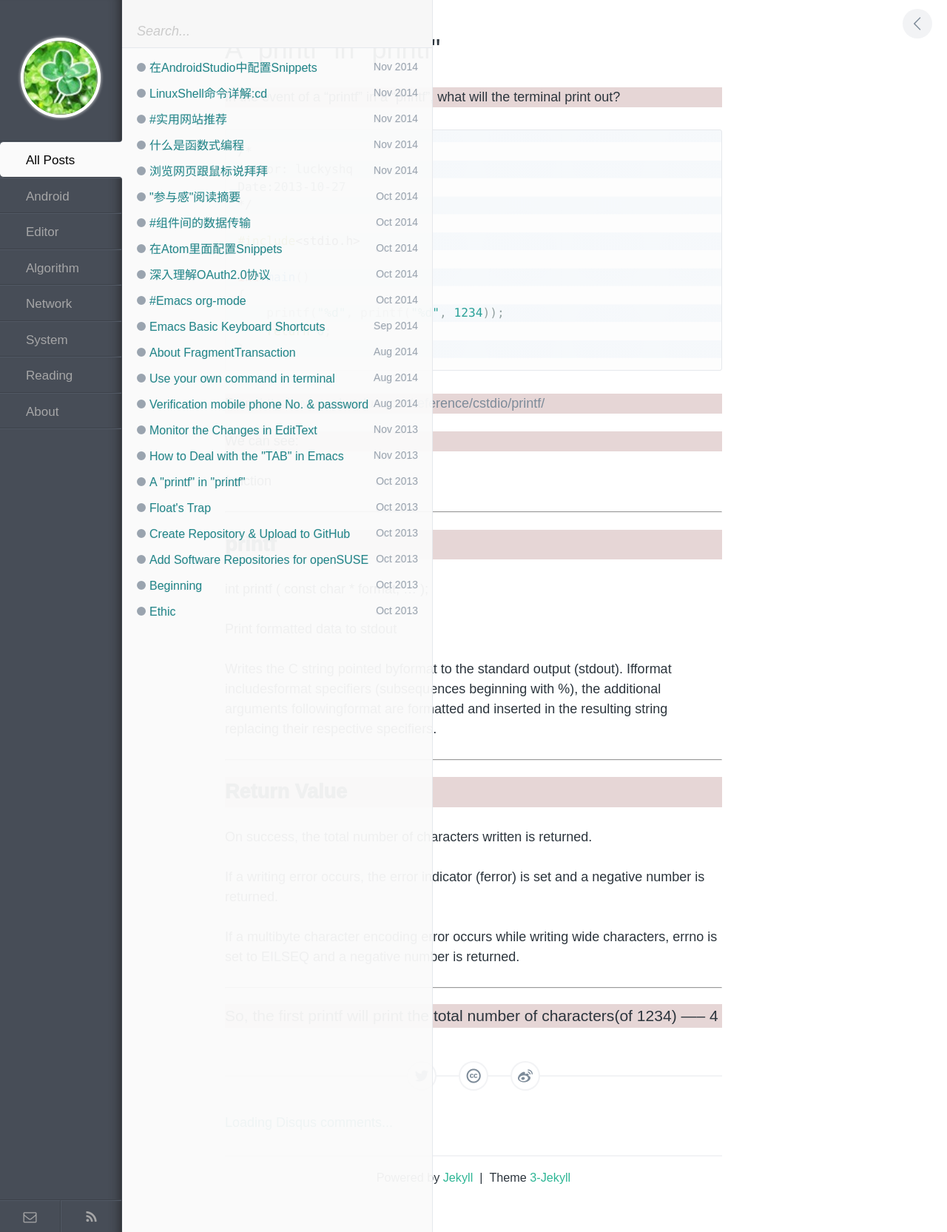
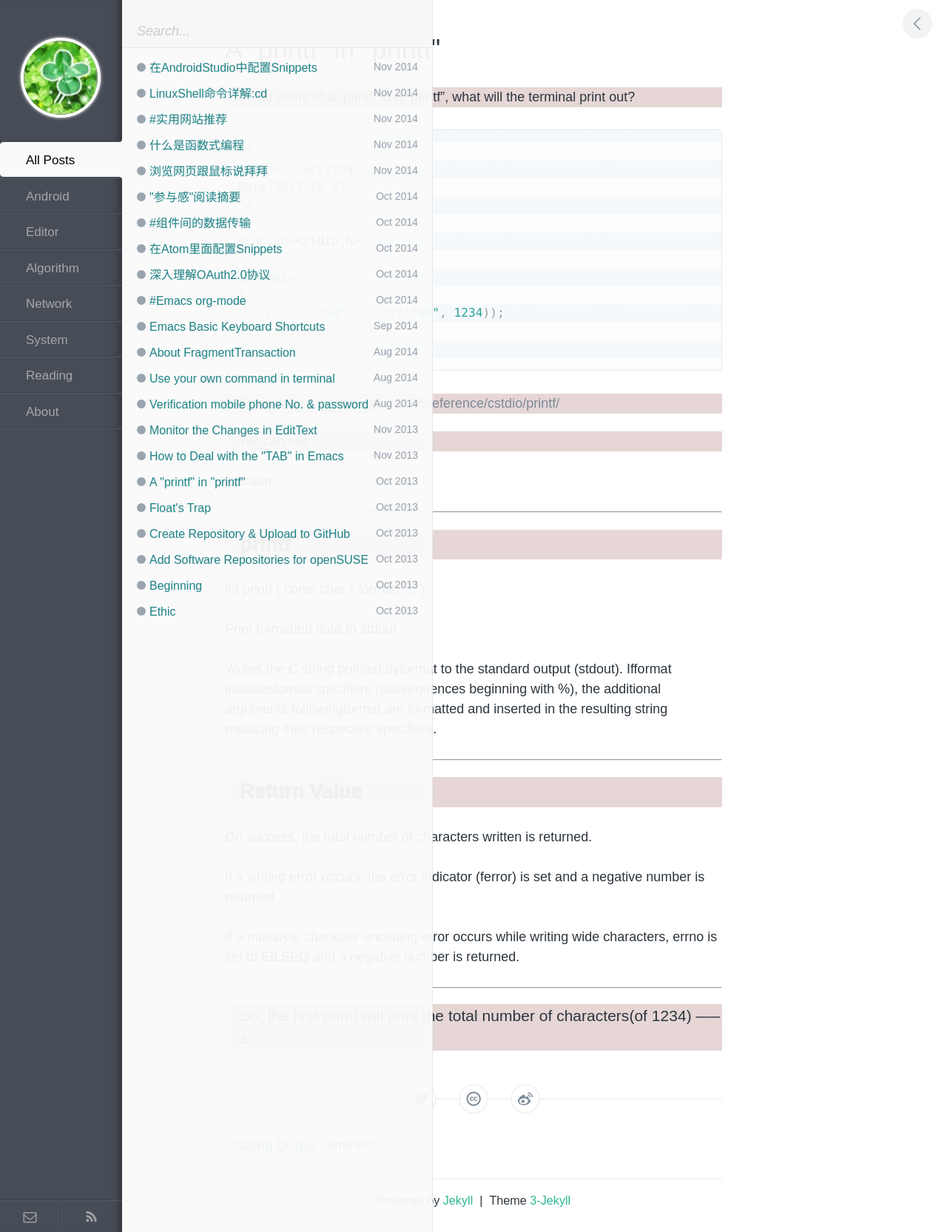
Before and after one commit to luckyshq/luckyshq.github.io, a Jekyll site: the page built from _posts/2013-10-27-a-printf-in-printf.md, in a window 1280 px wide. Shown: the whole page at 74% size. Built offline with Jekyll 4.4.1, drawn with Linux system fonts in a browser that asks for light colours; comment, search, counter and statistics services are not loaded.

Commit message:
[style]小标题加左侧加一定的留白.

```diff
--- a/assets/css/style.css
+++ b/assets/css/style.css
@@ -400,6 +400,7 @@ a {
 
 h1, h2, h3, h4, h5, h6 {
   font-weight: 400;
+  padding-left: 20px;
   background-color: #e6d6d6;
 }
 
@@ -407,6 +408,7 @@ h1, h2, h3, h4, h5, h6 {
   margin: 0;
   padding-top: 1.1em;
   font-size: 2em;
+  padding-left: 0px;
   background: white;  }
 
 #post__content > p, #post__content > ul, #post__content > ol {
```
